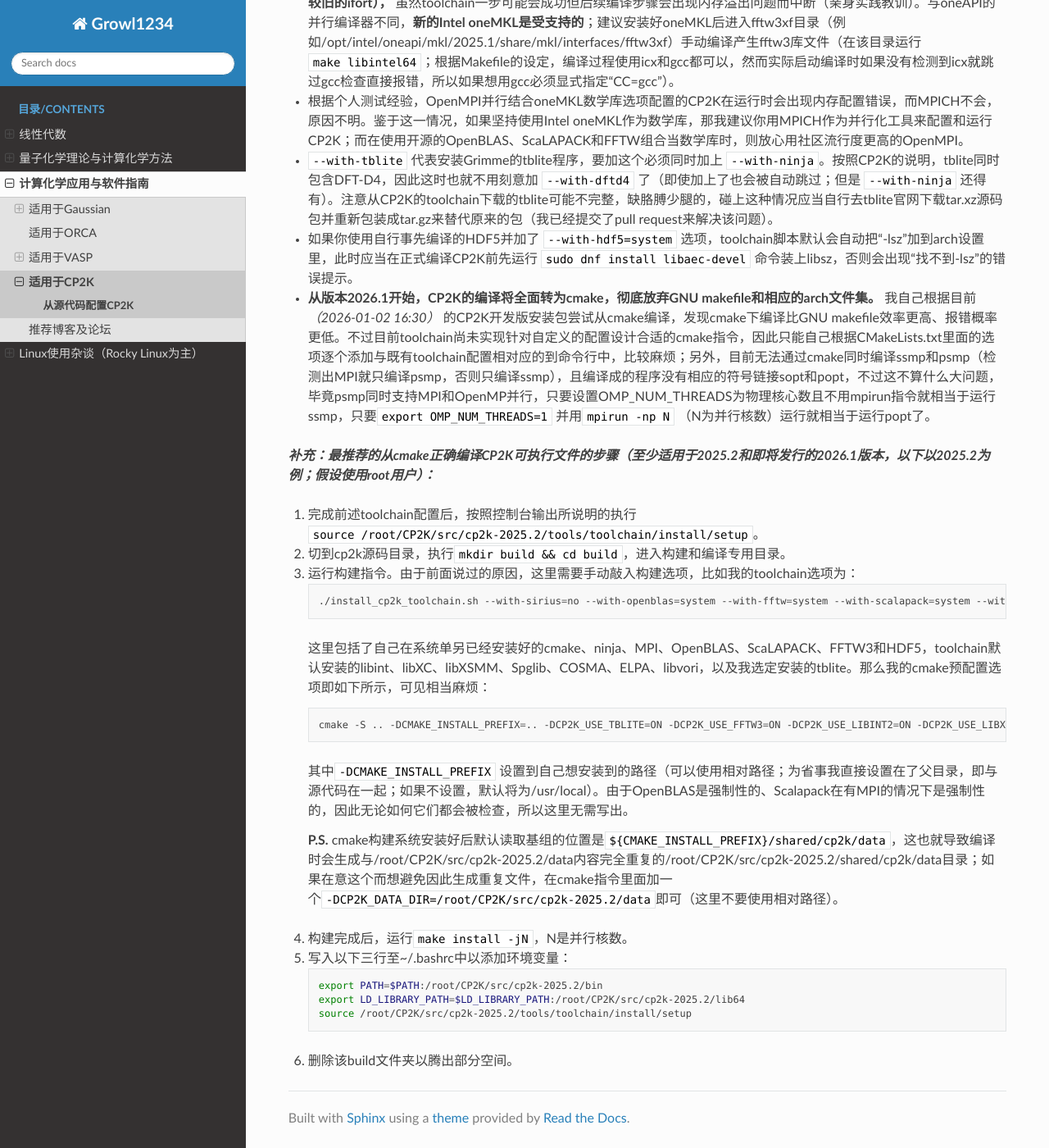
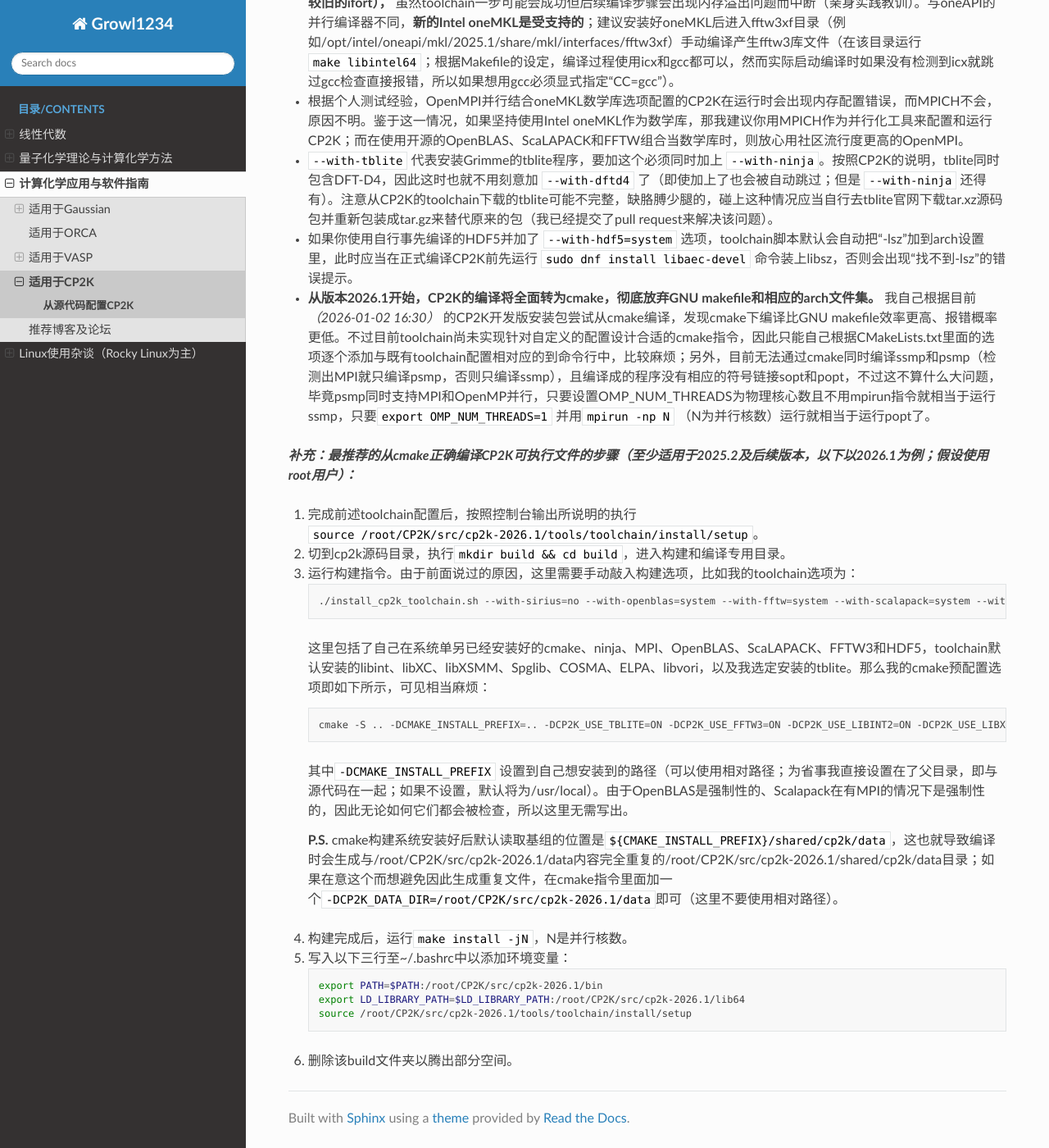
Before and after one commit to Growl1234/RTDProject, a Sphinx documentation site: the page built from source/applications/CP2K/installation.md, in a window 1280 px wide and 1400 px high, scrolled down 488 px. Shown: the whole window at 82% size. Built offline with Sphinx 7.4.7 and the Read the Docs theme 3.1.0, drawn with Linux system fonts in a browser that asks for light colours; some of the changed text lies outside the part shown.

Commit message:
Update installation.md

````diff
--- a/source/applications/CP2K/installation.md
+++ b/source/applications/CP2K/installation.md
@@ -18,10 +18,10 @@
 
 * **从版本2026.1开始，CP2K的编译将全面转为cmake，彻底放弃GNU makefile和相应的arch文件集。** 我自己根据目前 *（2026-01-02 16:30）* 的CP2K开发版安装包尝试从cmake编译，发现cmake下编译比GNU makefile效率更高、报错概率更低。不过目前toolchain尚未实现针对自定义的配置设计合适的cmake指令，因此只能自己根据CMakeLists.txt里面的选项逐个添加与既有toolchain配置相对应的到命令行中，比较麻烦；另外，目前无法通过cmake同时编译ssmp和psmp（检测出MPI就只编译psmp，否则只编译ssmp），且编译成的程序没有相应的符号链接sopt和popt，不过这不算什么大问题，毕竟psmp同时支持MPI和OpenMP并行，只要设置OMP_NUM_THREADS为物理核心数且不用mpirun指令就相当于运行ssmp，只要<code style="font-size: 14px;">export OMP_NUM_THREADS=1</code> 并用<code style="font-size: 14px;">mpirun -np N</code> （N为并行核数）运行就相当于运行popt了。
 
-***补充：最推荐的从cmake正确编译CP2K可执行文件的步骤（至少适用于2025.2和即将发行的2026.1版本，以下以2025.2为例；假设使用root用户）：***
+***补充：最推荐的从cmake正确编译CP2K可执行文件的步骤（至少适用于2025.2及后续版本，以下以2026.1为例；假设使用root用户）：***
 
 <ol>
-<li> 完成前述toolchain配置后，按照控制台输出所说明的执行<code style="font-size: 14px;">source /root/CP2K/src/cp2k-2025.2/tools/toolchain/install/setup</code>。</li>
+<li> 完成前述toolchain配置后，按照控制台输出所说明的执行<code style="font-size: 14px;">source /root/CP2K/src/cp2k-2026.1/tools/toolchain/install/setup</code>。</li>
 
 <li> 切到cp2k源码目录，执行<code style="font-size: 14px;">mkdir build && cd build</code>，进入构建和编译专用目录。</li>
 
@@ -39,16 +39,16 @@ cmake -S .. -DCMAKE_INSTALL_PREFIX=.. -DCP2K_USE_TBLITE=ON -DCP2K_USE_FFTW3=ON -
 
 其中<code style="font-size: 14px;">-DCMAKE_INSTALL_PREFIX</code> 设置到自己想安装到的路径（可以使用相对路径；为省事我直接设置在了父目录，即与源代码在一起；如果不设置，默认将为/usr/local）。由于OpenBLAS是强制性的、Scalapack在有MPI的情况下是强制性的，因此无论如何它们都会被检查，所以这里无需写出。
 
-**P.S.** cmake构建系统安装好后默认读取基组的位置是<code style="font-size: 14px;">${CMAKE_INSTALL_PREFIX}/shared/cp2k/data</code>，这也就导致编译时会生成与/root/CP2K/src/cp2k-2025.2/data内容完全重复的/root/CP2K/src/cp2k-2025.2/shared/cp2k/data目录；如果在意这个而想避免因此生成重复文件，在cmake指令里面加一个<code style="font-size: 14px;">-DCP2K_DATA_DIR=/root/CP2K/src/cp2k-2025.2/data</code>即可（这里不要使用相对路径）。</li>
+**P.S.** cmake构建系统安装好后默认读取基组的位置是<code style="font-size: 14px;">${CMAKE_INSTALL_PREFIX}/shared/cp2k/data</code>，这也就导致编译时会生成与/root/CP2K/src/cp2k-2026.1/data内容完全重复的/root/CP2K/src/cp2k-2026.1/shared/cp2k/data目录；如果在意这个而想避免因此生成重复文件，在cmake指令里面加一个<code style="font-size: 14px;">-DCP2K_DATA_DIR=/root/CP2K/src/cp2k-2026.1/data</code>即可（这里不要使用相对路径）。</li>
 
 <li> 构建完成后，运行<code style="font-size: 14px;">make install -jN</code>，N是并行核数。</li>
 
 <li> 写入以下三行至~/.bashrc中以添加环境变量：
 
 ```bash
-export PATH=$PATH:/root/CP2K/src/cp2k-2025.2/bin
-export LD_LIBRARY_PATH=$LD_LIBRARY_PATH:/root/CP2K/src/cp2k-2025.2/lib64
-source /root/CP2K/src/cp2k-2025.2/tools/toolchain/install/setup
+export PATH=$PATH:/root/CP2K/src/cp2k-2026.1/bin
+export LD_LIBRARY_PATH=$LD_LIBRARY_PATH:/root/CP2K/src/cp2k-2026.1/lib64
+source /root/CP2K/src/cp2k-2026.1/tools/toolchain/install/setup
 ```
 </li>
 
````
Also changed, not shown: other parts of source/applications/CP2K/installation.md (+1 -1 lines).
